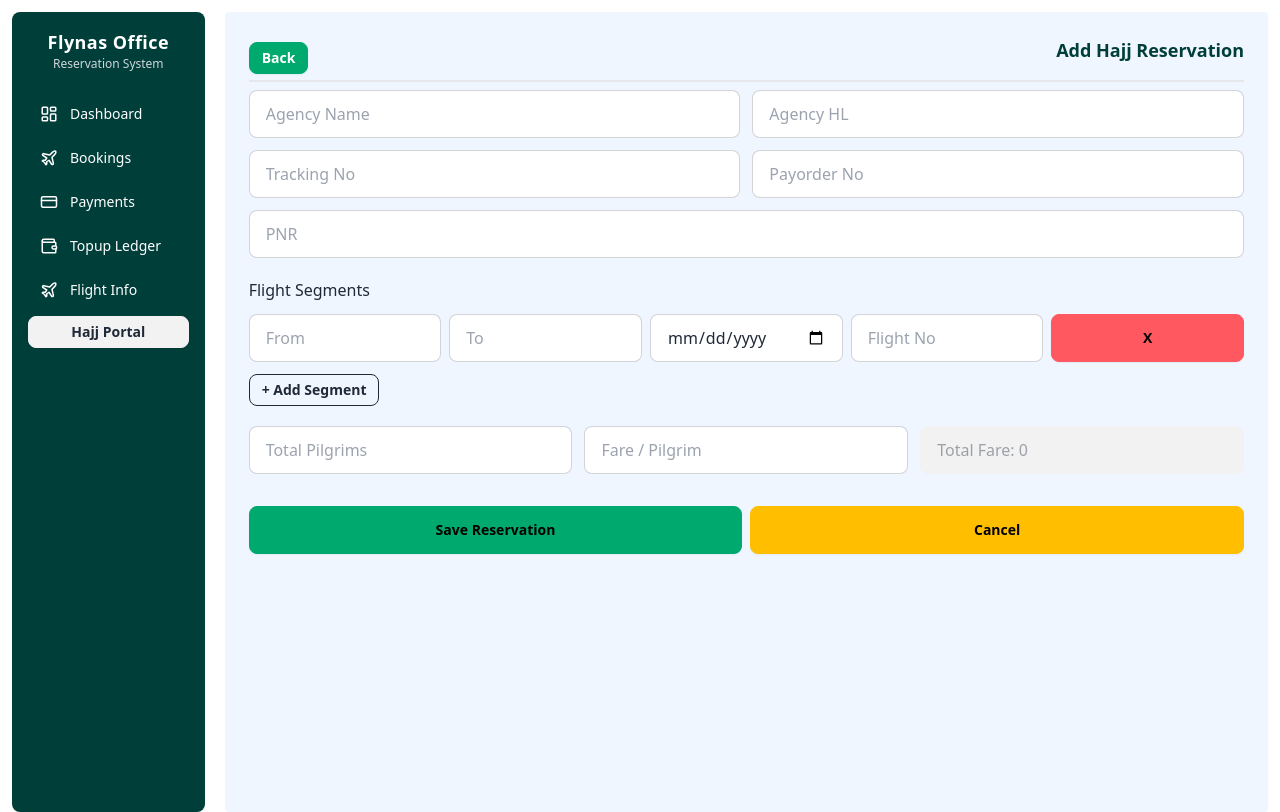
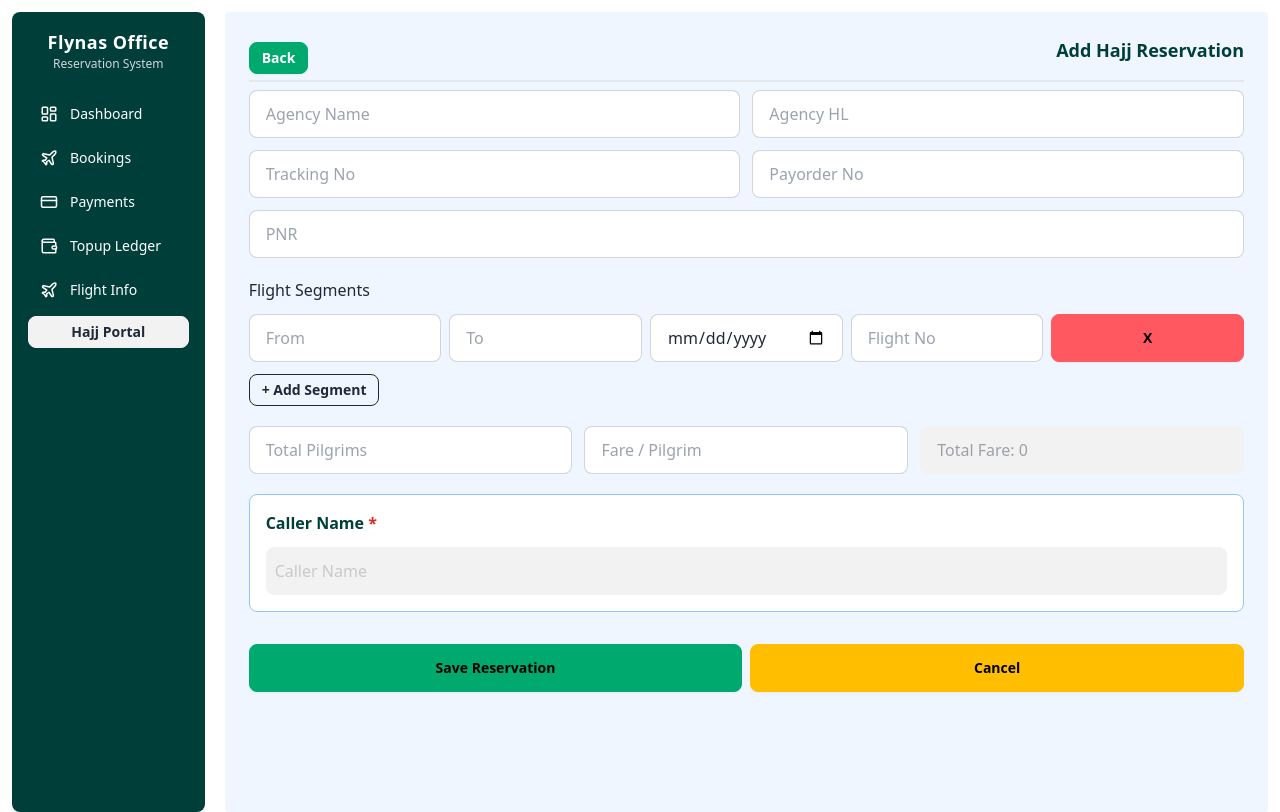
Before and after one commit to Tanvir225/AirOffice-frontend, a React (Vite) app: page /flynas/add-reservation in a window 1280 px wide. Built offline with nearby package versions, Linux system fonts and the light colour scheme; no server answers; sample sign-in values are in the browser's storage; what ag-grid-community would draw is missing.

Commit message:
caller has added in hajj reservation

```diff
--- a/src/Component/BookingView.jsx
+++ b/src/Component/BookingView.jsx
@@ -102,7 +102,7 @@
                             <tr><th className="border p-2">Total Fare</th><td className="border p-2">{booking.fare?.totalFare.toLocaleString()} BDT</td></tr>
                             <tr><th className="border p-2">Paid Amount</th><td className="border p-2">{booking.payment?.paidAmount.toLocaleString()} BDT</td></tr>
                             <tr><th className="border p-2">Due Amount</th><td className="border p-2">{booking.payment?.dueAmount.toLocaleString()} BDT</td></tr>
-                            <tr><th className="border p-2">Status</th><td className="border p-2">{booking.payment?.status}</td></tr>
+                            <tr><th className="border p-2">Status</th><td className={`border p-2 ${booking.payment?.dueAmount == 0 ? "text-green-500" : "text-red-500"}`}>{booking.payment?.dueAmount == 0 ? "Confirm" : "Pending"}</td></tr>
                         </tbody>
                     </table>
                 </section>
--- a/src/Component/Reservation/EditHajjReservation.jsx
+++ b/src/Component/Reservation/EditHajjReservation.jsx
@@ -1,12 +1,15 @@
 import { useEffect, useState } from "react";
 import toast from "react-hot-toast";
 import useAxios from "../../Hook/useAxios";
+import useAuth from "../../Hook/useAuth";
 
 
 
 const EditHajjReservation = ({ data, onClose, onSuccess }) => {
     const axios = useAxios();
+    const {user} = useAuth()
     const [loading, setLoading] = useState(false);
+    const [profile, setProfile] = useState();
 
     const [reservation, setReservation] = useState({
         agency: {
@@ -39,6 +42,20 @@
         }
     }, [data]);
 
+    // user get
+    useEffect(() => {
+        if (user?.email) {
+            axios.get(`/users/${user.email}`)
+                .then(res => {
+                    setProfile(res?.data)
+                })
+                .catch(err => {
+                    console.log(err);
+                })
+
+        }
+    }, [axios, user])
+
     /* =========================
        AUTO TOTAL FARE
     ========================= */
@@ -51,9 +68,10 @@
             fare: {
                 ...prev.fare,
                 totalFare: pilgrims * perPassenger
-            }
+            },
+            callerName:profile?.name
         }));
-    }, [reservation.flight.pilgrims, reservation.fare.perPassenger]);
+    }, [reservation.flight.pilgrims, reservation.fare.perPassenger,profile]);
 
     /* =========================
        HANDLERS
@@ -241,6 +259,21 @@
                         />
                     </div>
 
+                    {/* caller name */}
+                    <div className="bg-white border border-blue-300 p-4 rounded-lg">
+                        <h2 className="text-[#003E3A] font-semibold mb-3">
+                            Caller Name <span className="text-red-600 text-base">*</span>
+                        </h2>
+                        <input
+                            type="text"
+                            required
+                            value={profile?.name}
+                            disabled
+                            className="input p-2 w-full bg-gray-100 border border-blue-300 focus:outline-none focus:ring-0"
+                            placeholder="Caller Name"
+                        />
+                    </div>
+
                     {/* ACTIONS */}
                     <div className="flex gap-2">
                         <button
--- a/src/Page/Hajj/AddHajjReservation.jsx
+++ b/src/Page/Hajj/AddHajjReservation.jsx
@@ -1,11 +1,14 @@
-import { useState } from "react";
+import { useEffect, useState } from "react";
 import toast from "react-hot-toast";
 
 import { Link, useNavigate } from "react-router-dom";
 import useAxios from "../../Hook/useAxios";
+import useAuth from "../../Hook/useAuth";
 
 const AddHajjReservation = ({ onSuccess, onClose }) => {
     const axios = useAxios();
+    const { user } = useAuth();
+    const [profile, setProfile] = useState()
     const navigate = useNavigate();
 
     /* =========================
@@ -26,6 +29,21 @@
     const [pilgrims, setPilgrims] = useState("");
     const [farePerPilgrim, setFarePerPilgrim] = useState("");
     const [loading, setLoading] = useState(false);
+
+
+    // user get
+    useEffect(() => {
+        if (user?.email) {
+            axios.get(`/users/${user.email}`)
+                .then(res => {
+                    setProfile(res?.data)
+                })
+                .catch(err => {
+                    console.log(err);
+                })
+
+        }
+    }, [axios, user])
 
     /* =========================
        CALCULATIONS
@@ -81,7 +99,8 @@
                 fare: {
                     farePerPilgrim: Number(farePerPilgrim),
                     totalFare
-                }
+                },
+                callerName:profile?.name
             });
 
             toast.success("Hajj reservation added");
@@ -98,7 +117,7 @@
 
     return (
         <div className=" flex items-center justify-center z-50">
-            <div className=" w-full  rounded-xl p-6">
+            <div className=" w-full  rounded-xl p-6 h-screen overflow-y-auto">
 
                 <div className="flex items-center justify-between border-b-2 mb-2">
                     <Link to="/flynas/hajj-reservation" className="btn btn-sm btn-success text-white">Back</Link>
@@ -248,6 +267,22 @@
                         />
                     </div>
 
+                    {/* caller name */}
+                    <div className="bg-white border border-blue-300 p-4 rounded-lg">
+                        <h2 className="text-[#003E3A] font-semibold mb-3">
+                            Caller Name <span className="text-red-600 text-base">*</span>
+                        </h2>
+                        <input
+                            type="text"
+                            required
+                            value={profile?.name}
+                            disabled
+                            className="input p-2 w-full bg-gray-100 border border-blue-300 focus:outline-none focus:ring-0"
+                            placeholder="Caller Name"
+                        />
+                    </div>
+
+
                     {/* =========================
                        ACTIONS
                     ========================= */}
@@ -259,13 +294,12 @@
                             Save Reservation
                         </button>
 
-                        <button
-                            type="button"
-                            onClick={onClose}
+                        <Link
+                            to={"/flynas/hajj-reservation"}
                             className="btn btn-warning flex-1"
                         >
                             Cancel
-                        </button>
+                        </Link>
                     </div>
 
                 </form>
--- a/src/Page/Hajj/Reservation.jsx
+++ b/src/Page/Hajj/Reservation.jsx
@@ -85,6 +85,10 @@
             field: "fare.totalFare",
             width: 130
         },
+        {
+            headerName: "Caller",
+            field: "callerName",
+        },
 
         {
             headerName: "Actions",
```
